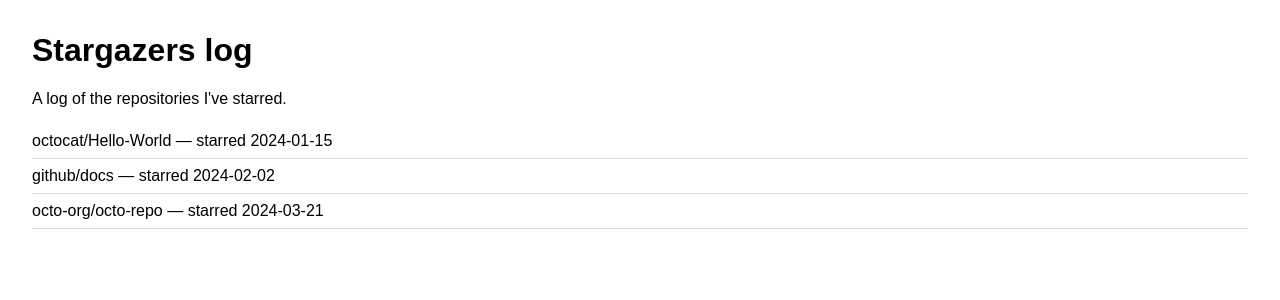
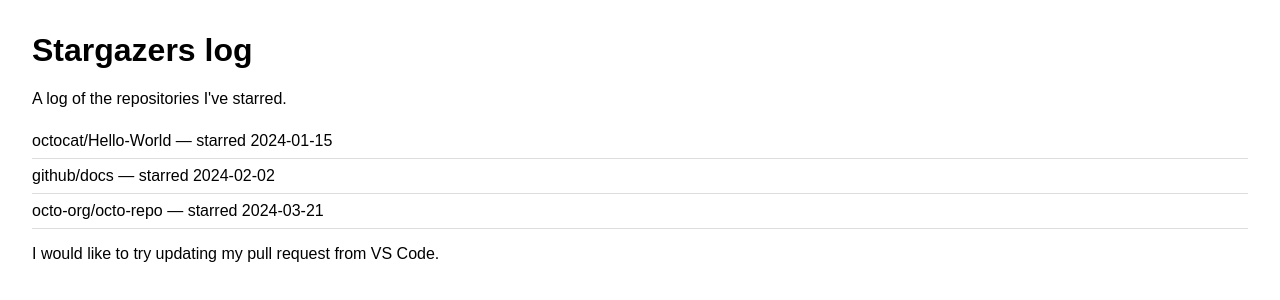
Before and after one commit to Aristotess-Biri/stargazers-log, a plain HTML site: page index.html in a window 1280 px wide. Drawn offline with Linux system fonts and the light colour scheme.

Commit message:
Address review feedback

```diff
--- a/index.html
+++ b/index.html
@@ -10,5 +10,6 @@
     <h1>Stargazers log</h1>
     <p>A log of the repositories I've starred.</p>
     <ul id="starred"></ul>
+    <p>I would like to try updating my pull request from VS Code.</p>
   </body>
 </html>
```
